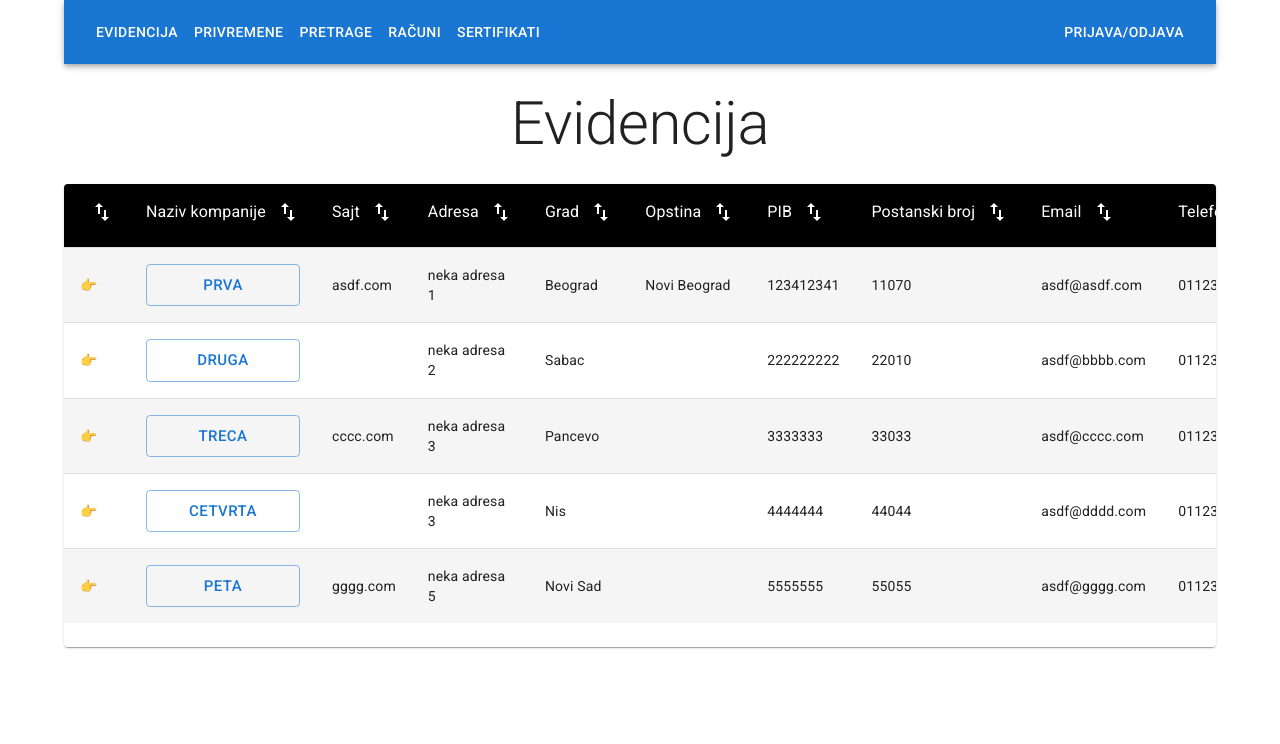
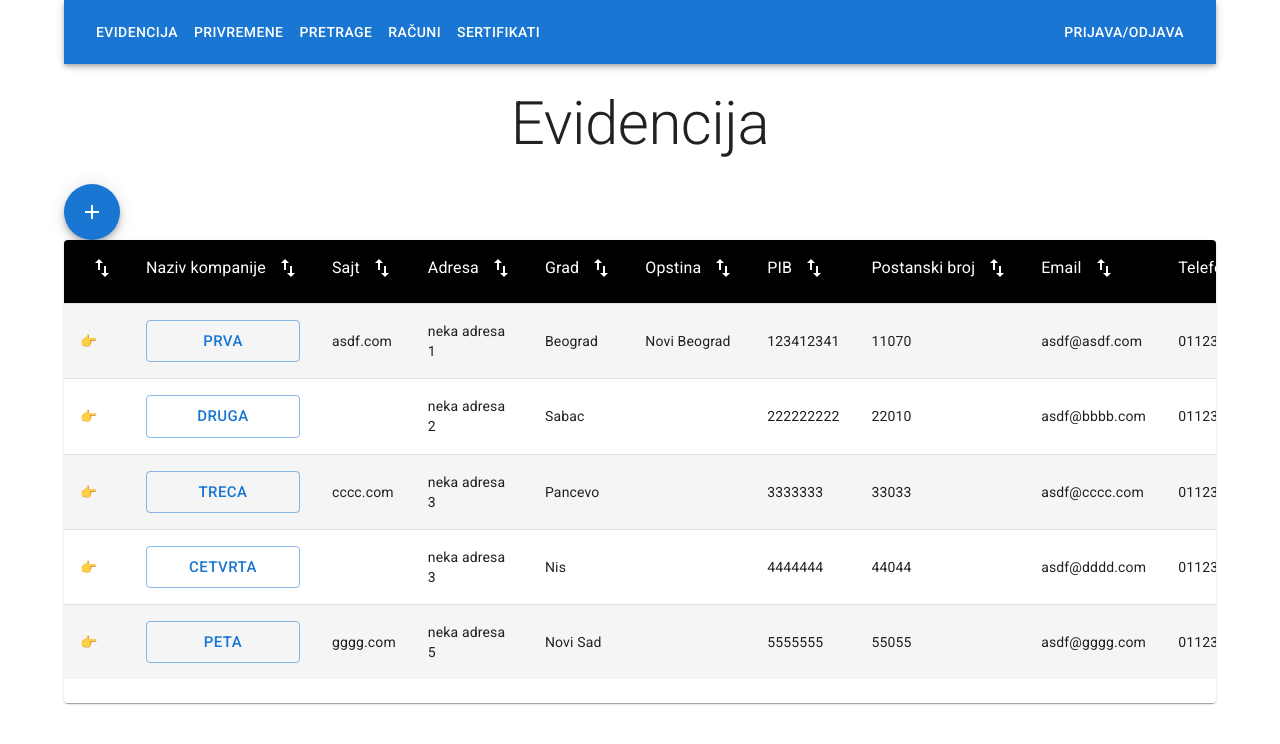
Before and after one commit to BogdanRaicevic/ied-projects, a React (Vite) app: page /evidencija in a window 1280 px wide. Shown: the top 744 px of the page. Built offline with nearby package versions, Linux system fonts and the light colour scheme; a web font is replaced by a local one.

Commit message:
Add modal for company creation to Evidencija page

```diff
--- a/src/components/CompanyTable/MyTableBody.tsx
+++ b/src/components/CompanyTable/MyTableBody.tsx
@@ -1,5 +1,5 @@
 import { styled, TableRow, TableBody, TableCell } from "@mui/material";
-import { Fragment, useCallback } from "react";
+import { Fragment } from "react";
 import { TablePropGetter, TableProps, Row } from "react-table";
 import { IOptionalCompanyData } from "../../fakeData/companyData";
 
--- a/src/components/Forms/MyForm/JustForm.tsx
+++ b/src/components/Forms/MyForm/MyForm.tsx
@@ -1,9 +1,9 @@
-import { FormControl, InputAdornment, Typography } from "@mui/material";
+import { Button, FormControl, InputAdornment } from "@mui/material";
 import Box from "@mui/material/Box";
 import TextField from "@mui/material/TextField";
 import { useState } from "react";
 
-export default function JustForm({ formMetadata, formData }) {
+export default function MyForm({ formMetadata, formData }) {
   const [data, setData] = useState(formData);
   console.log("my data", data);
 
@@ -24,6 +24,9 @@ export default function JustForm({ formMetadata, formData }) {
   return (
     <Box component="form" sx={{ display: "flex", flexWrap: "wrap" }} noValidate autoComplete="off">
       {items}
+      <Button sx={{ m: 2, ml: 3, width: "35ch" }} size="large" variant="contained" color="success">
+        Sačuvaj
+      </Button>
     </Box>
   );
 }
--- a/src/components/Forms/MyForm/index.tsx
+++ b/src/components/Forms/MyForm/index.tsx
@@ -1,3 +1,3 @@
-import MyForm from "./JustForm";
+import MyForm from "./MyForm";
 
 export default MyForm;
--- a/src/components/Modal/MyModal.tsx
+++ b/src/components/Modal/MyModal.tsx
@@ -4,7 +4,7 @@ import Modal from "@mui/material/Modal";
 import Fade from "@mui/material/Fade";
 import Button from "@mui/material/Button";
 import Typography from "@mui/material/Typography";
-import MyForm from "../Forms/MyForm/JustForm";
+import MyForm from "../Forms/MyForm/MyForm";
 import Divider from "@mui/material/Divider";
 
 const style = {
@@ -19,7 +19,7 @@ const style = {
   borderRadius: 1,
 };
 
-export default function MyModal({ modalTitle, buttonText, content, formMetadata }) {
+export default function MyModal({ modalTitle, formMetadata, buttonText, content }) {
   const [open, setOpen] = React.useState(false);
   const handleOpen = () => setOpen(true);
   const handleClose = () => setOpen(false);
--- a/src/pages/Evidencija.tsx
+++ b/src/pages/Evidencija.tsx
@@ -1,7 +1,10 @@
-import { Typography } from "@mui/material";
-import { useMemo, useCallback } from "react";
+import { Add } from "@mui/icons-material";
+import { Box, Divider, Fab, Fade, Modal, Typography } from "@mui/material";
+import { useMemo, useCallback, useState } from "react";
 import CompanyTable from "../components/CompanyTable";
 import { CompanyTableColumns, ZaposleniTableColumns } from "../components/CompanyTable/TableColumns";
+import MyForm from "../components/Forms/MyForm";
+import { companyFormMetadata } from "../components/Forms/MyForm/formMetadata";
 import PageTitle from "../components/PageTitle";
 import { IOptionalCompanyData, companiesData } from "../fakeData/companyData";
 
@@ -22,9 +25,45 @@ export default function Evidencija() {
   }, []);
   const companyInitialState = { hiddenColumns: ["id", "zaposleni"] };
 
+  const [open, setOpen] = useState(false);
+  const handleOpen = () => setOpen(true);
+  const handleClose = () => setOpen(false);
+
+  const style = {
+    position: "absolute" as "absolute",
+    top: "50%",
+    left: "50%",
+    width: "80%",
+    transform: "translate(-50%, -50%)",
+    bgcolor: "background.paper",
+    boxShadow: 24,
+    p: 4,
+    borderRadius: 1,
+  };
+
   return (
     <>
       <PageTitle title={"Evidencija"} />
+      <Fab onClick={handleOpen} color="primary" aria-label="add">
+        <Add />
+      </Fab>
+      <Modal
+        aria-labelledby="transition-modal-title"
+        aria-describedby="transition-modal-description"
+        open={open}
+        onClose={handleClose}
+        closeAfterTransition
+      >
+        <Fade in={open}>
+          <Box sx={style}>
+            <Typography variant="h4" mb={2}>
+              {"Nova firma"}
+            </Typography>
+            <Divider sx={{ mb: 4 }} />
+            {<MyForm formMetadata={companyFormMetadata} formData={[]} />}
+          </Box>
+        </Fade>
+      </Modal>
       <CompanyTable
         columns={columns}
         data={data}
```
